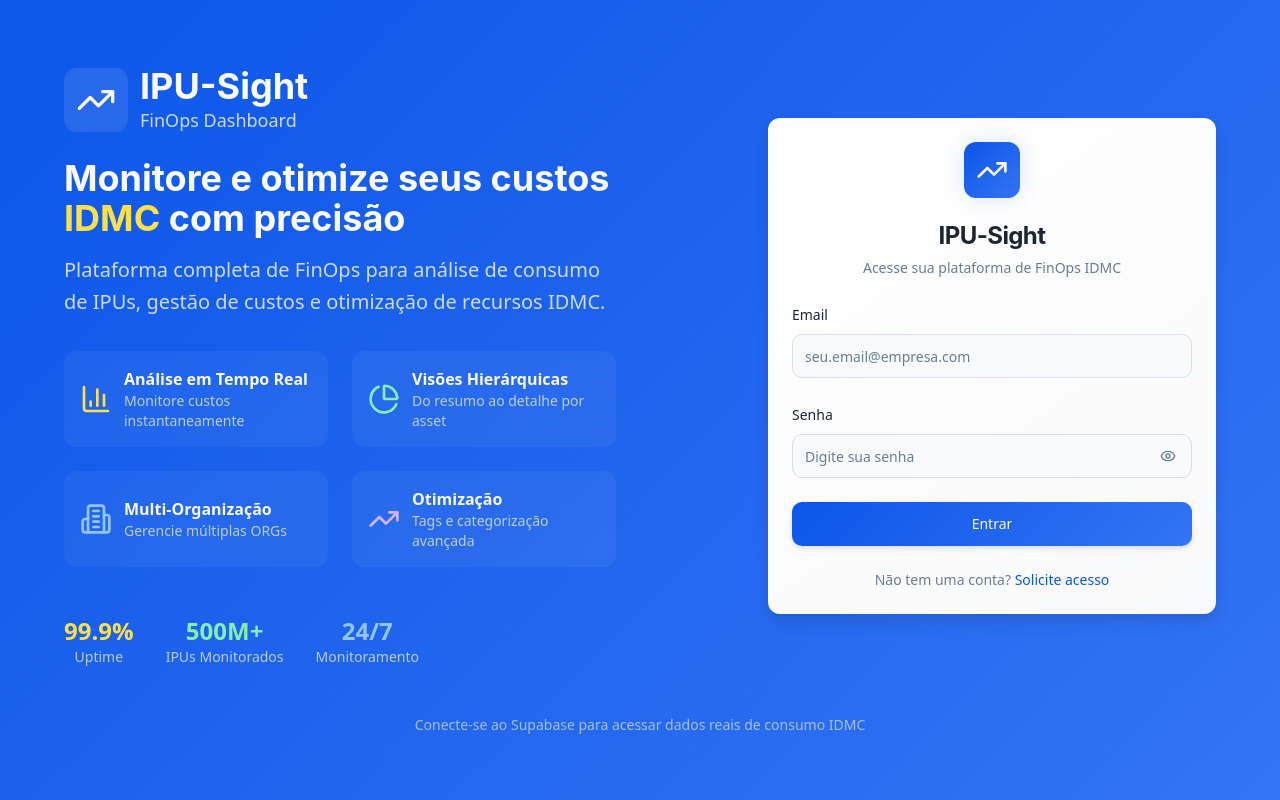
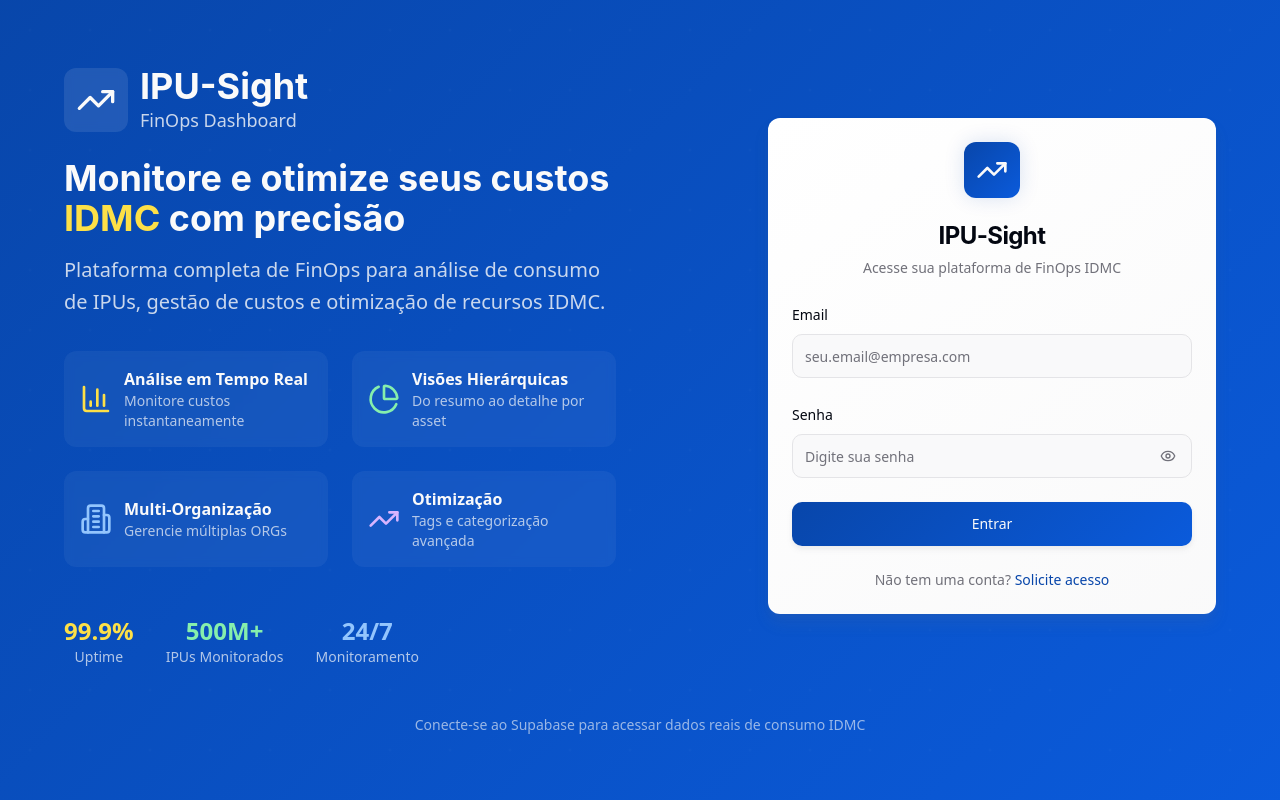
Before and after one commit to jefferson-ssantos/ipu-sight, a React (Vite) app: page / in a window 1280 px wide. Built offline with nearby package versions, Linux system fonts and the light colour scheme.

Commit message:
Reverted to commit 76dc0847eb02f6ab51c7932b031ad6138f9a0bb6

```diff
--- a/src/index.css
+++ b/src/index.css
@@ -8,66 +8,66 @@ All colors MUST be HSL.
 
 @layer base {
   :root {
-    /* Core FinOps Brand Colors - Inspired by Orys */
-    --background: 210 20% 98%;
-    --foreground: 215 25% 15%;
+    /* Core FinOps Brand Colors */
+    --background: 240 10% 98%;
+    --foreground: 224 71% 4%;
 
     --card: 0 0% 100%;
-    --card-foreground: 215 25% 15%;
+    --card-foreground: 224 71% 4%;
 
     --popover: 0 0% 100%;
-    --popover-foreground: 215 25% 15%;
+    --popover-foreground: 224 71% 4%;
 
-    /* Primary: Modern Tech Blue - Orys Inspired */
-    --primary: 220 90% 48%;
+    /* Primary: Professional Corporate Blue */
+    --primary: 217 91% 35%;
     --primary-foreground: 0 0% 98%;
-    --primary-light: 220 90% 58%;
-    --primary-dark: 220 90% 38%;
+    --primary-light: 217 91% 45%;
+    --primary-dark: 217 91% 25%;
 
-    /* Secondary: Innovation Teal */
-    --secondary: 195 85% 45%;
+    /* Secondary: Financial Success Green */
+    --secondary: 142 76% 36%;
     --secondary-foreground: 0 0% 98%;
-    --secondary-light: 195 85% 55%;
+    --secondary-light: 142 76% 46%;
 
-    /* Warning: Alert Coral */
-    --warning: 15 85% 60%;
+    /* Warning: Cost Alert Orange */
+    --warning: 25 95% 53%;
     --warning-foreground: 0 0% 98%;
-    --warning-light: 15 85% 70%;
+    --warning-light: 25 95% 63%;
 
-    /* Muted: Sophisticated Neutrals */
-    --muted: 215 20% 95%;
-    --muted-foreground: 215 15% 50%;
+    /* Muted: Clean Neutral Grays */
+    --muted: 240 5% 96%;
+    --muted-foreground: 240 4% 46%;
 
-    --accent: 195 25% 25%;
+    --accent: 217 32% 17%;
     --accent-foreground: 210 40% 98%;
 
-    --destructive: 5 85% 55%;
+    --destructive: 0 84% 60%;
     --destructive-foreground: 210 40% 98%;
 
-    --border: 215 20% 88%;
-    --input: 215 20% 88%;
-    --ring: 220 90% 48%;
+    --border: 240 6% 90%;
+    --input: 240 6% 90%;
+    --ring: 217 91% 35%;
 
     --radius: 0.75rem;
 
-    /* Financial KPI Colors - Orys Style */
-    --cost-high: 5 85% 55%;
-    --cost-medium: 15 85% 60%;
-    --cost-low: 195 85% 45%;
-    --profit: 145 70% 45%;
-    --neutral: 215 15% 50%;
+    /* Financial KPI Colors */
+    --cost-high: 0 84% 60%;
+    --cost-medium: 25 95% 53%;
+    --cost-low: 142 76% 36%;
+    --profit: 142 76% 36%;
+    --neutral: 240 4% 46%;
 
-    /* Modern Gradients */
-    --gradient-primary: linear-gradient(135deg, hsl(220 90% 48%), hsl(220 90% 58%));
-    --gradient-cost: linear-gradient(135deg, hsl(5 85% 55%), hsl(15 85% 60%));
-    --gradient-success: linear-gradient(135deg, hsl(195 85% 45%), hsl(195 85% 55%));
-    --gradient-card: linear-gradient(145deg, hsl(0 0% 100%), hsl(215 20% 98%));
+    /* Gradients */
+    --gradient-primary: linear-gradient(135deg, hsl(217 91% 35%), hsl(217 91% 45%));
+    --gradient-cost: linear-gradient(135deg, hsl(0 84% 60%), hsl(25 95% 53%));
+    --gradient-success: linear-gradient(135deg, hsl(142 76% 36%), hsl(142 76% 46%));
+    --gradient-card: linear-gradient(145deg, hsl(0 0% 100%), hsl(240 5% 98%));
 
-    /* Enhanced Shadows */
-    --shadow-soft: 0 1px 3px hsla(215, 25%, 15%, 0.08), 0 1px 2px hsla(215, 25%, 15%, 0.16);
-    --shadow-medium: 0 4px 6px hsla(215, 25%, 15%, 0.05), 0 2px 4px hsla(215, 25%, 15%, 0.08);
-    --shadow-strong: 0 10px 15px hsla(215, 25%, 15%, 0.1), 0 4px 6px hsla(215, 25%, 15%, 0.05);
-    --shadow-glow: 0 0 20px hsla(220, 90%, 48%, 0.15);
+    /* Shadows */
+    --shadow-soft: 0 1px 3px hsla(240, 4%, 46%, 0.12), 0 1px 2px hsla(240, 4%, 46%, 0.24);
+    --shadow-medium: 0 4px 6px hsla(240, 4%, 46%, 0.07), 0 2px 4px hsla(240, 4%, 46%, 0.06);
+    --shadow-strong: 0 10px 15px hsla(240, 4%, 46%, 0.1), 0 4px 6px hsla(240, 4%, 46%, 0.05);
+    --shadow-glow: 0 0 20px hsla(217, 91%, 35%, 0.15);
 
     /* Typography */
     --font-heading: 'Inter', system-ui, sans-serif;
```
